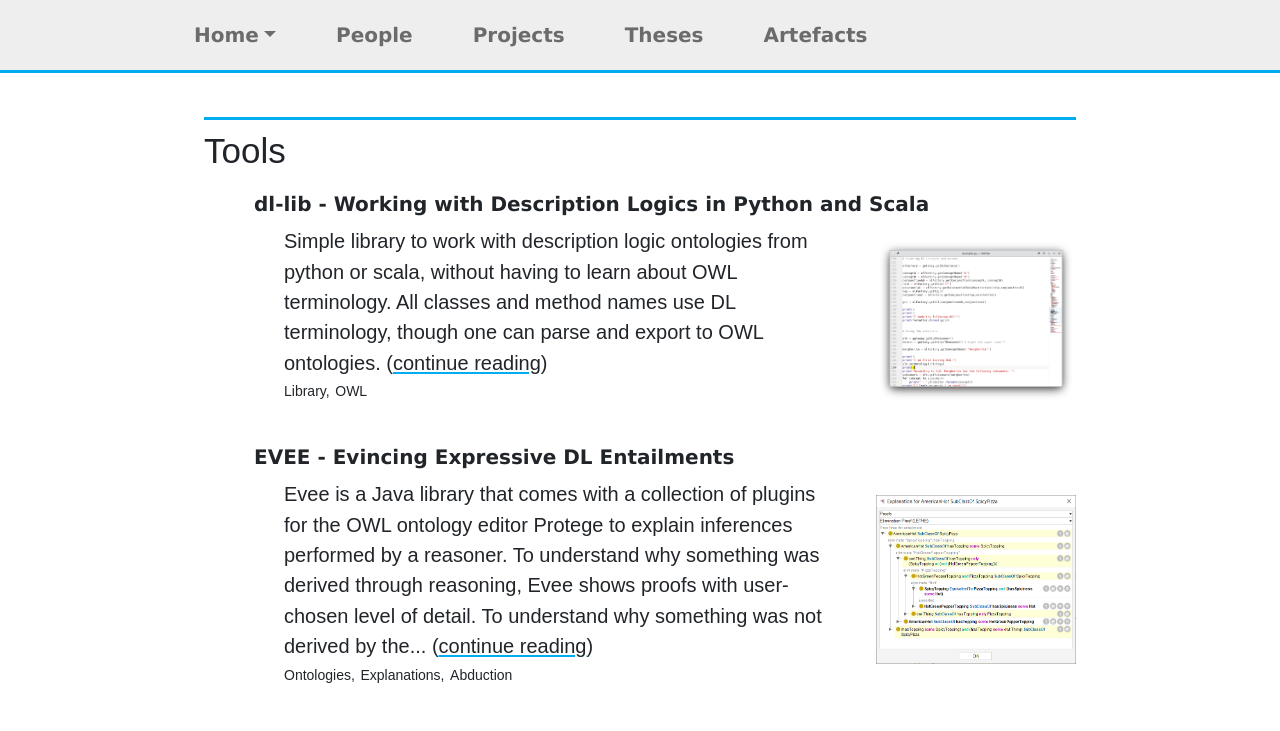
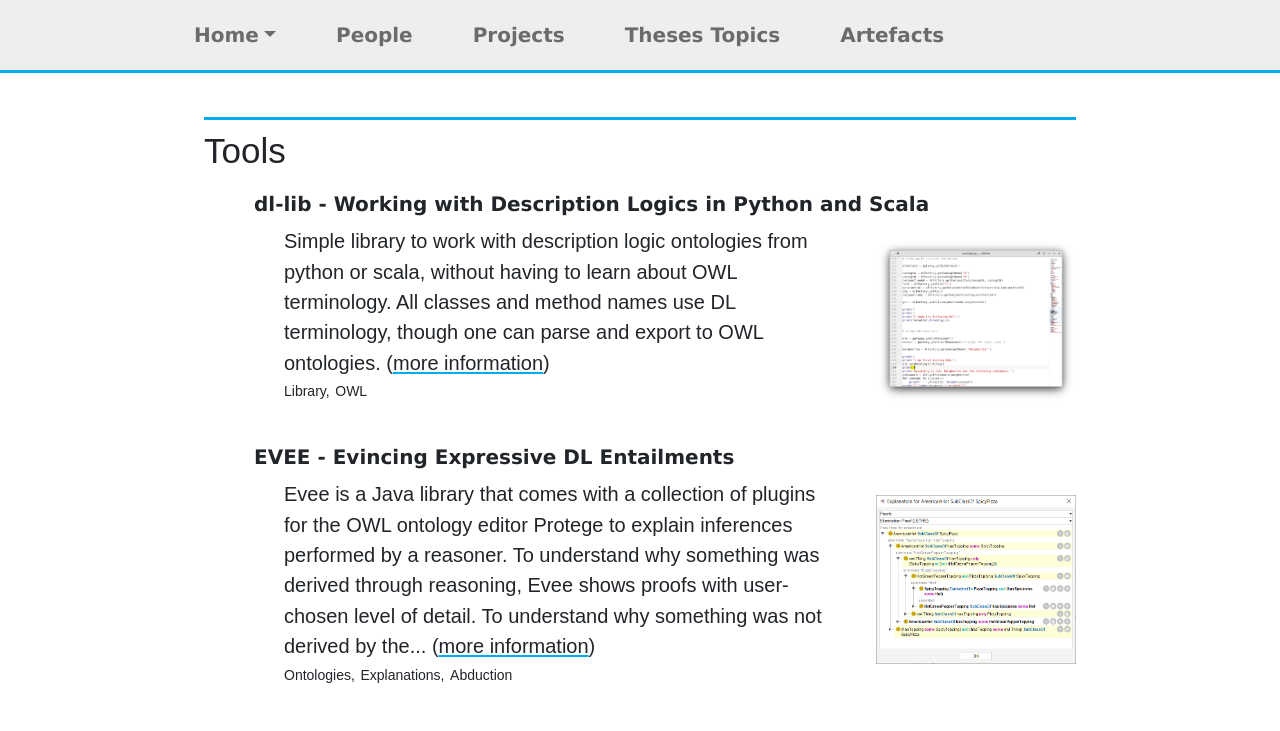
Before and after one commit to kai-vu/site, a Jekyll site: the page built from artefacts.md, in a window 1280 px wide and 1400 px high, scrolled down 399 px. Shown: the top 731 px of the window. Built offline with Jekyll 4.4.1, drawn with Linux system fonts in a browser that asks for light colours; our own code applies the rules of GitHub Pages for plain Markdown files; some of the changed text lies outside the part shown.

Commit message:
changed 'continue reading' into 'more information'

```diff
--- a/_includes/artefact_list.html
+++ b/_includes/artefact_list.html
@@ -11,7 +11,7 @@
             <div class="flex-parent-element">
             <div class="content">
                 <p>
-                    {{ artefact.description | truncatewords: 50, '...'}} {% if artefact.external_link %} <span>  (<a href="{{ artefact.external_link }}">continue reading</a>) </span> {% endif %}
+                    {{ artefact.description | truncatewords: 50, '...'}} {% if artefact.external_link %} <span>  (<a href="{{ artefact.external_link }}">more information</a>) </span> {% endif %}
                 </p>
                 {% if artefact.keywords %}
                 <ul class="keywords">
--- a/_includes/nav.html
+++ b/_includes/nav.html
@@ -28,7 +28,7 @@
                   <a class="nav-link" href="/projects">Projects</a>
                 </li>
                 <li class="nav-item dropdown">
-                  <a class="nav-link" href="/theses">Theses</a>
+                  <a class="nav-link" href="/theses">Theses Topics</a>
                 </li>
                 <li class="nav-item dropdown">
                   <a class="nav-link" href="/artefacts">Artefacts</a>
```
